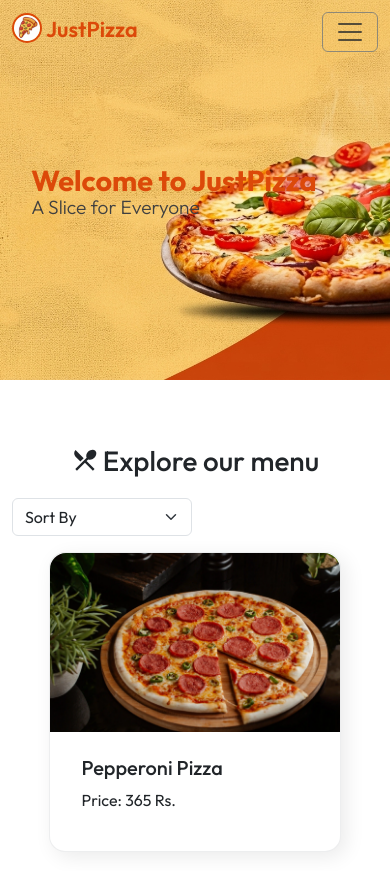
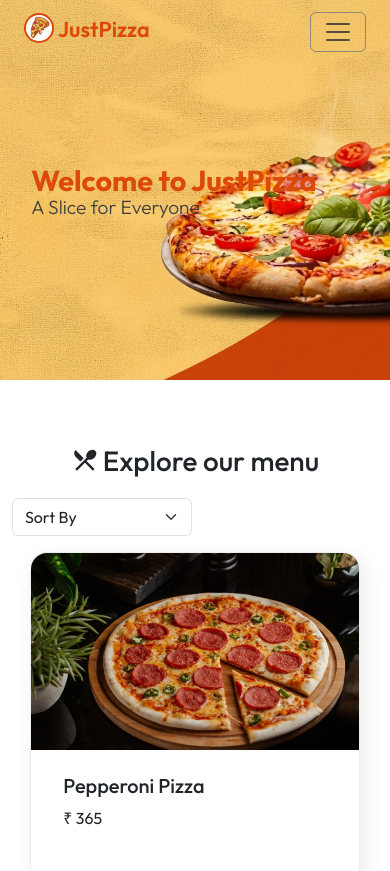
Before and after one commit to vaibhav-velhal/just-pizza-react, a React (Vite) app: page / in a window 390 px wide. Shown: the top 871 px of the page. Built offline with nearby package versions, Linux system fonts and the light colour scheme; no server answers.

Commit message:
menu items style updated

```diff
--- a/src/components/Menu/Menu.css
+++ b/src/components/Menu/Menu.css
@@ -37,7 +37,7 @@ img {
     }
 
     .menu .row .col .card {
-        height: 300px;
-        width: 80%;
+        height: 330px;
+        width: 90%;
     }
 }
--- a/src/components/Menu/Menu.jsx
+++ b/src/components/Menu/Menu.jsx
@@ -44,7 +44,7 @@ function MenuSection() {
 
               <div className="card-body mx-3 my-2">
                 <h5 className="card-title mb-2">{item.name}</h5>
-                <p className="card-text">Price: {item.price} Rs.</p>
+                <p className="card-text">{"\u20B9"} {item.price}</p>
               </div>
             </div>
           </div>
--- a/src/components/Navbar/Navbar.jsx
+++ b/src/components/Navbar/Navbar.jsx
@@ -27,7 +27,7 @@ function Navbar() {
 
     return (
         <nav className={`navbar navbar-expand-lg fixed-top ${sticky ? 'dark-nav' : ''}`}>
-            <div className="container">
+            <div className="container px-4 px-md-0">
                 <a href="/home" className="navbar-brand me-4 fs-4 fw-semibold">
                     <img src="./logo.png" alt=""className="me-1 mb-2" style={{height: 30, width: 30}}/>JustPizza
                 </a>
```
